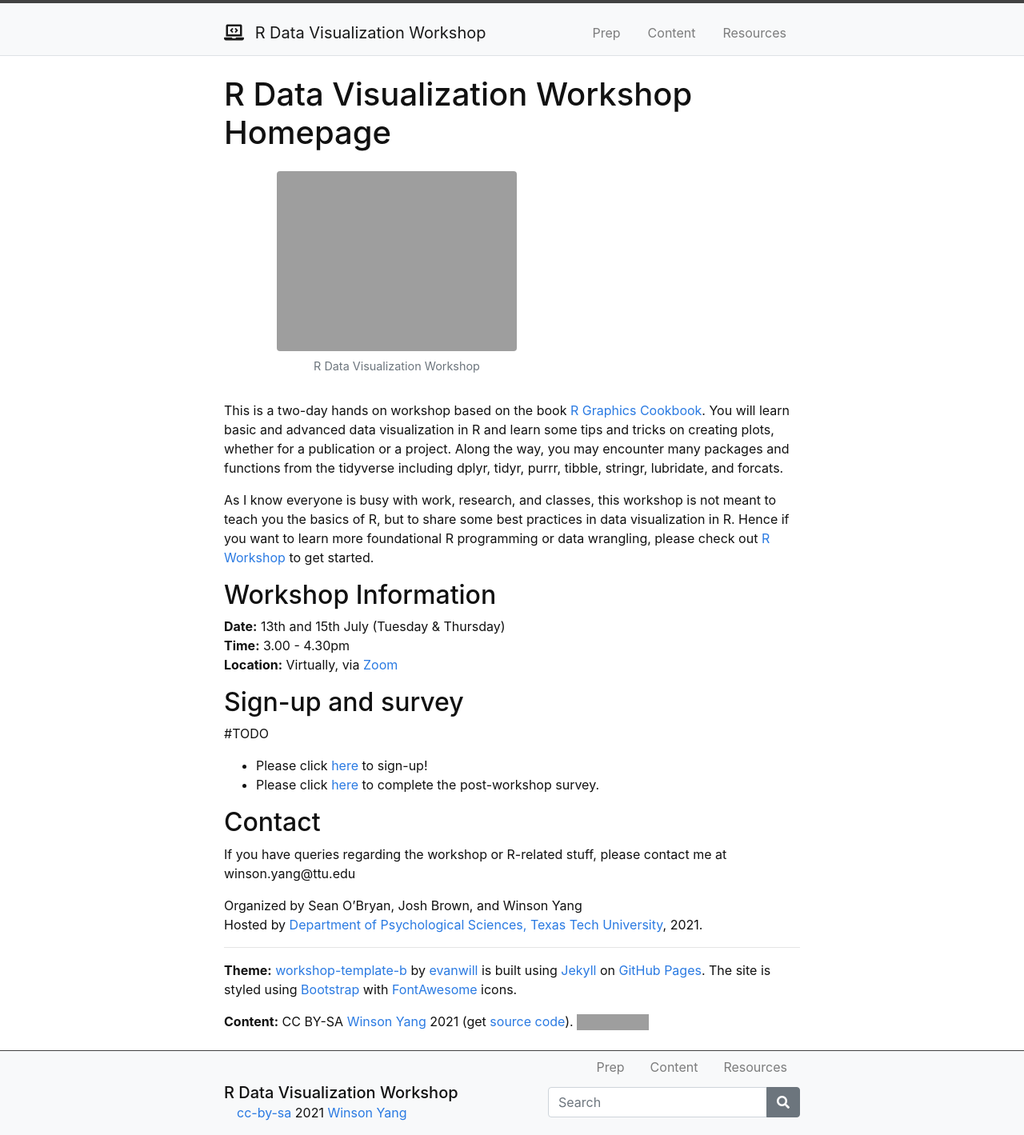
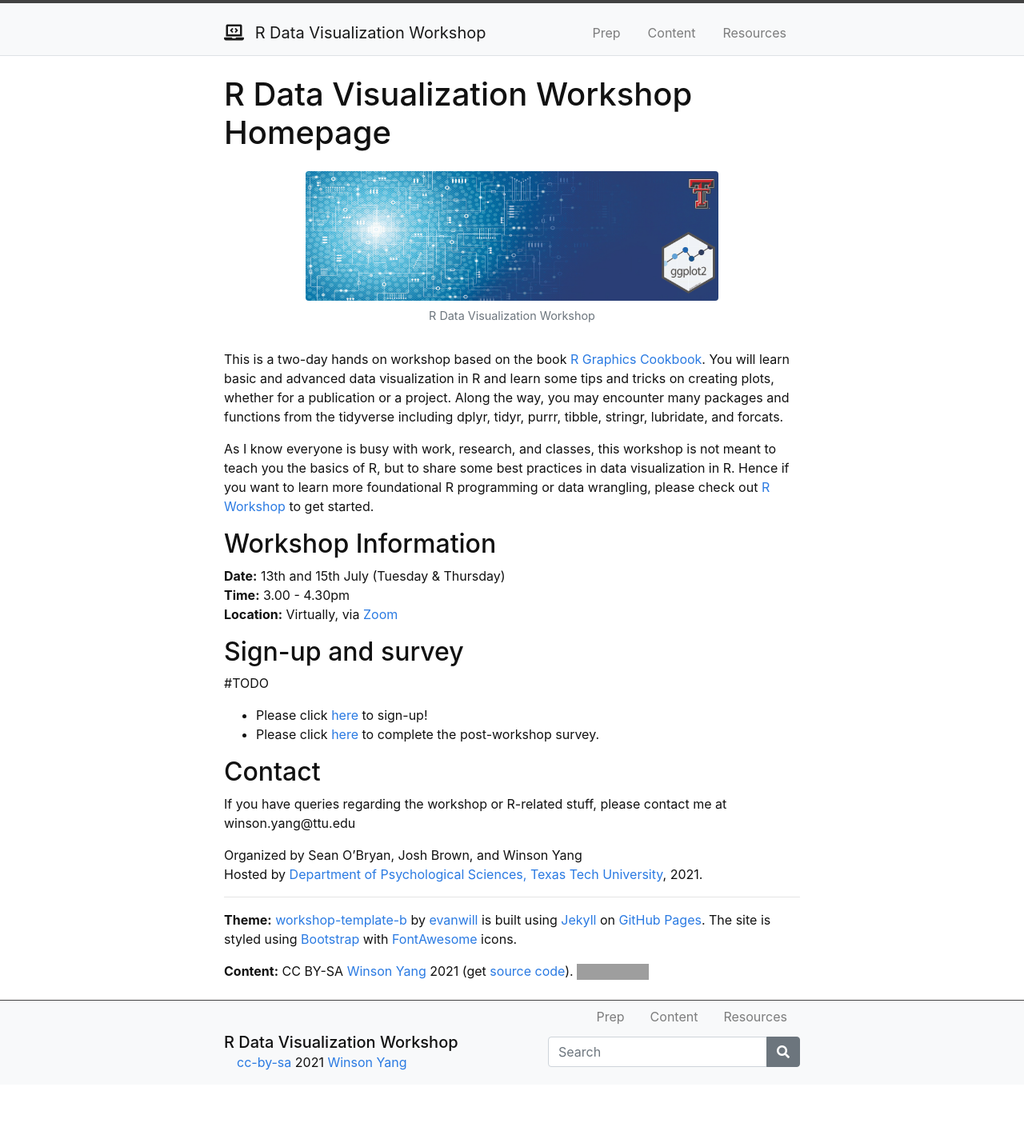
Before and after one commit to winsonfzyang/RVisWorkshop, a Jekyll site: the page built from index.md, in a window 1280 px wide. Shown: the whole page at 80% size. Built offline with Jekyll 4.4.1, drawn with Linux system fonts in a browser that asks for light colours; after the commit the page ends 1356 px from its top, so only the background shows below that; grey boxes are pictures that could not be loaded.

Commit message:
Add files via upload

```diff
--- a/index.md
+++ b/index.md
@@ -5,7 +5,7 @@ layout: default
 
 # R Data Visualization Workshop Homepage
 
-{% include figure.html img="images/rvis.png" alt="intro image here" caption="R Data Visualization Workshop" width="75%" %}
+{% include figure.html img="rvis.jpg" alt="intro image here" caption="R Data Visualization Workshop" width="75%" %}
 
 This is a two-day hands on workshop based on the book [R Graphics Cookbook](https://r-graphics.org). You will learn basic and advanced data visualization in R and learn some tips and tricks on creating plots, whether for a publication or a project. Along the way, you may encounter many packages and functions from the tidyverse including dplyr, tidyr, purrr, tibble, stringr, lubridate, and forcats.
 
```
